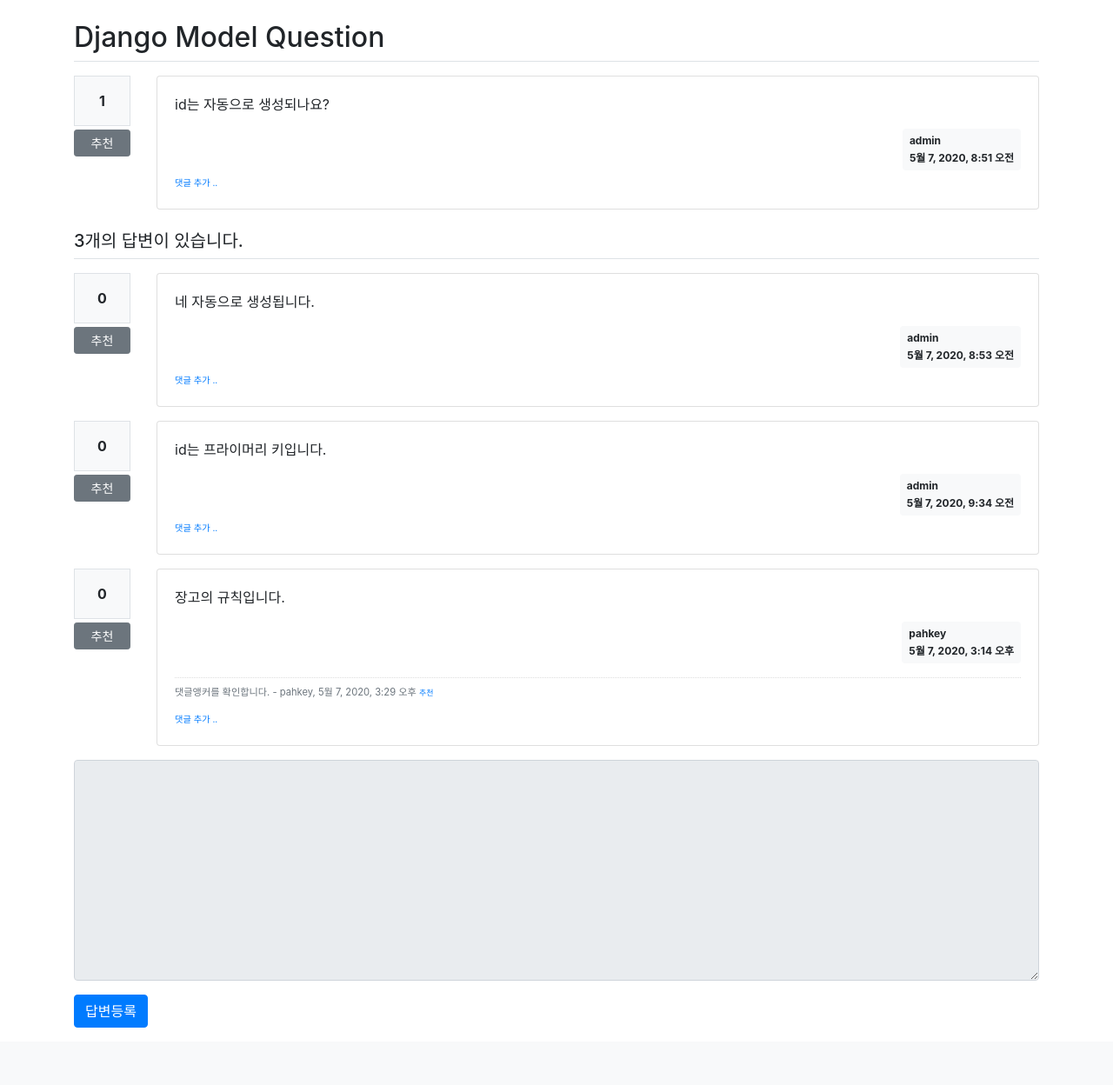
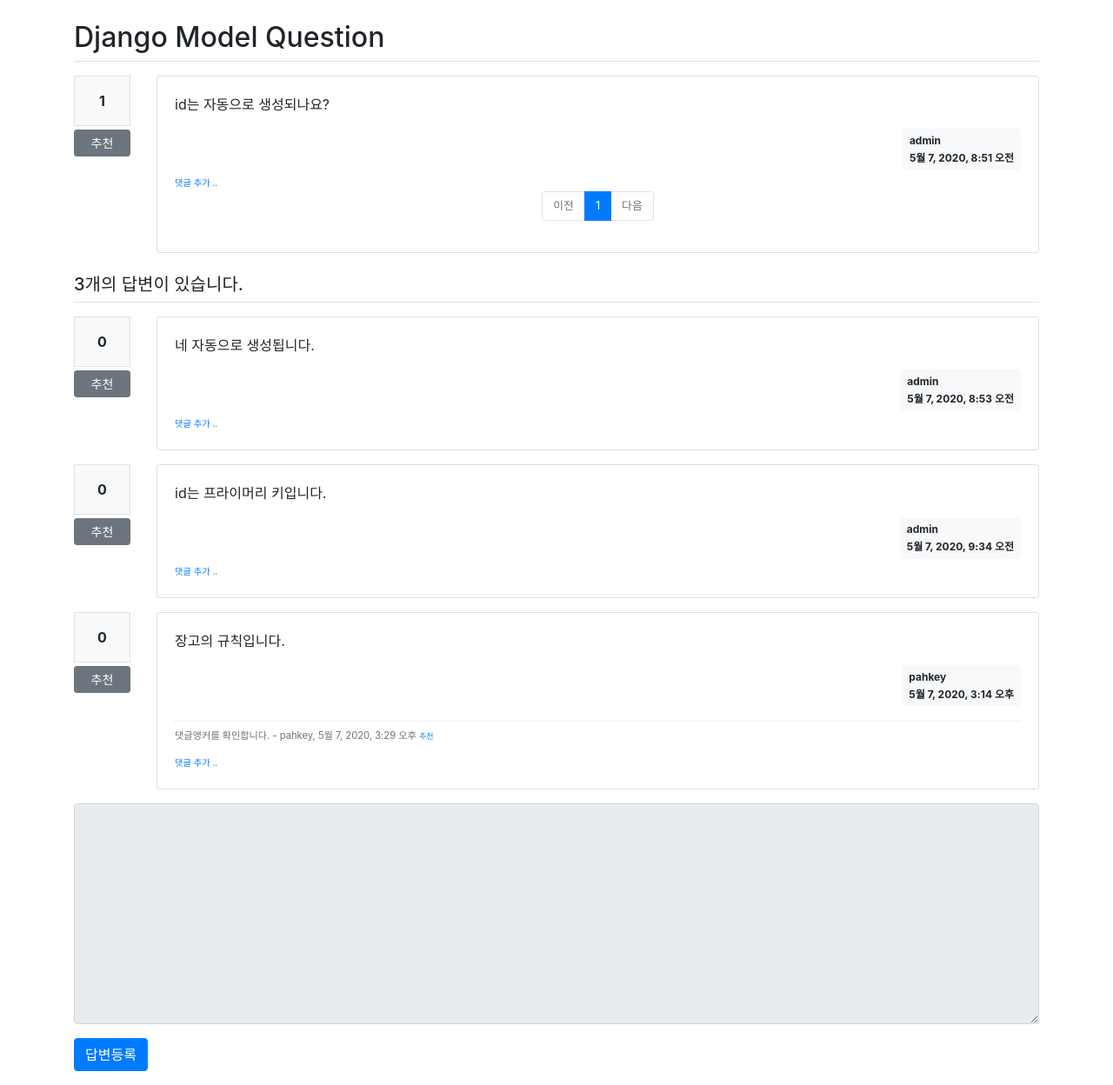
Before and after one commit to mine0697782/2023-Webserver-ADproject, a Django app: page /pybo/2/ in a window 1280 px wide. Shown: the part 57-1305 px from the top of the page at 87% size. Before the commit the page ends 1239 px from the top, so only its background shows below. Run offline with Django 3.2, Linux system fonts and the light colour scheme; data comes from the database, SQL or seed files in the repository; both versions use the stored data as it was after the commit; some libraries are stand-ins or nearby versions.

Commit message:
comment paging applied

```diff
--- a/ADproject/pybo/views/base_views.py
+++ b/ADproject/pybo/views/base_views.py
@@ -2,7 +2,7 @@
 from django.db.models import Q, Count
 from django.shortcuts import render, get_object_or_404
 
-from ..models import Question
+from ..models import Question, Comment
 
 
 def index(request):
@@ -44,5 +44,19 @@
     pybo 내용 출력
     """
     question = get_object_or_404(Question, pk=question_id)
-    context = {'question': question}
+
+    page = request.GET.get('page', '1')  # 페이지
+    so = request.GET.get('so', 'recent')  # 정렬기준
+
+    # 정렬
+    if so == 'recommend':
+        comment_list = question.comment_set.annotate(num_voter=Count('voter')).order_by('-num_voter', '-create_date')
+    else:  # recent
+        comment_list = question.comment_set.order_by('-create_date')
+
+    # 페이징처리
+    paginator = Paginator(comment_list, 10)  # 페이지당 10개씩 보여주기
+    page_obj = paginator.get_page(page)
+
+    context = {'question': question, 'comment_list': page_obj, 'page': page, 'so': so}
     return render(request, 'pybo/question_detail.html', context)
--- a/ADproject/templates/pybo/question_detail.html
+++ b/ADproject/templates/pybo/question_detail.html
@@ -47,9 +47,9 @@
                     </div>
                     {% endif %}
                     <!-- 질문 댓글 Start -->
-                    {% if question.comment_set.count > 0 %}
+                    {% if comment_list %}
                     <div class="mt-3">
-                    {% for comment in question.comment_set.all %}
+                    {% for comment in comment_list %}
                         <a name="comment_{{ comment.id }}"></a>
                         <div class="comment py-2 text-muted">
                             {% if comment.voter.all.count > 0 %} <!-- 질문 댓글 추천 수 표기 -->
@@ -79,6 +79,44 @@
                            class="small"><small>댓글 추가 ..</small></a>
                     </div>
                     <!-- 질문 댓글 End -->
+                    <!-- 페이징처리 시작 -->
+                    <ul class="pagination justify-content-center small">
+                        <!-- 이전페이지 -->
+                        {% if comment_list.has_previous %}
+                        <li class="page-item">
+                            <a class="page-link" data-page="{{ comment_list.previous_page_number }}" href="#">이전</a>
+                        </li>
+                        {% else %}
+                        <li class="page-item disabled">
+                            <a class="page-link" tabindex="-1" aria-disabled="true" href="#">이전</a>
+                        </li>
+                        {% endif %}
+                        <!-- 페이지리스트 -->
+                        {% for page_number in comment_list.paginator.page_range %}
+                        {% if page_number >= comment_list.number|add:-5 and page_number <= comment_list.number|add:5 %}
+                            {% if page_number == comment_list.number %}
+                            <li class="page-item active" aria-current="page">
+                                <a class="page-link" data-page="{{ page_number }}" href="#">{{ page_number }}</a>
+                            </li>
+                            {% else %}
+                            <li class="page-item">
+                                <a class="page-link" data-page="{{ page_number }}" href="#">{{ page_number }}</a>
+                            </li>
+                            {% endif %}
+                        {% endif %}
+                        {% endfor %}
+                        <!-- 다음페이지 -->
+                        {% if question_list.has_next %}
+                        <li class="page-item">
+                            <a class="page-link" data-page="{{ comment_list.next_page_number }}" href="#">다음</a>
+                        </li>
+                        {% else %}
+                        <li class="page-item disabled">
+                            <a class="page-link" tabindex="-1" aria-disabled="true" href="#">다음</a>
+                        </li>
+                        {% endif %}
+                    </ul>
+                    <!-- 페이징처리 끝 -->
                 </div>
             </div>
         </div>
@@ -178,6 +216,10 @@
         <input type="submit" value="답변등록" class="btn btn-primary">
     </form>
 </div>
+<form id="searchForm" method="get" action="{% url 'pybo:detail' question.id %}">
+    <input type="hidden" id="page" name="page" value="{{ page }}">
+    <input type="hidden" id="so" name="so" value="{{ so }}">
+</form>
 {% endblock %}
 {% block script %}
 <script type='text/javascript'>
@@ -192,6 +234,15 @@
             location.href = $(this).data('uri');
         }
     });
+    $(".page-link").on('click', function() {
+        $("#page").val($(this).data("page"));
+        $("#searchForm").submit();
+    });
+    $(".so").on('change', function() {
+        $("#so").val($(this).val());
+        $("#page").val(1);
+        $("#searchForm").submit();
+    });
 });
 </script>
 {% endblock %}
```
Also changed, not shown: ADproject/db.sqlite3.
